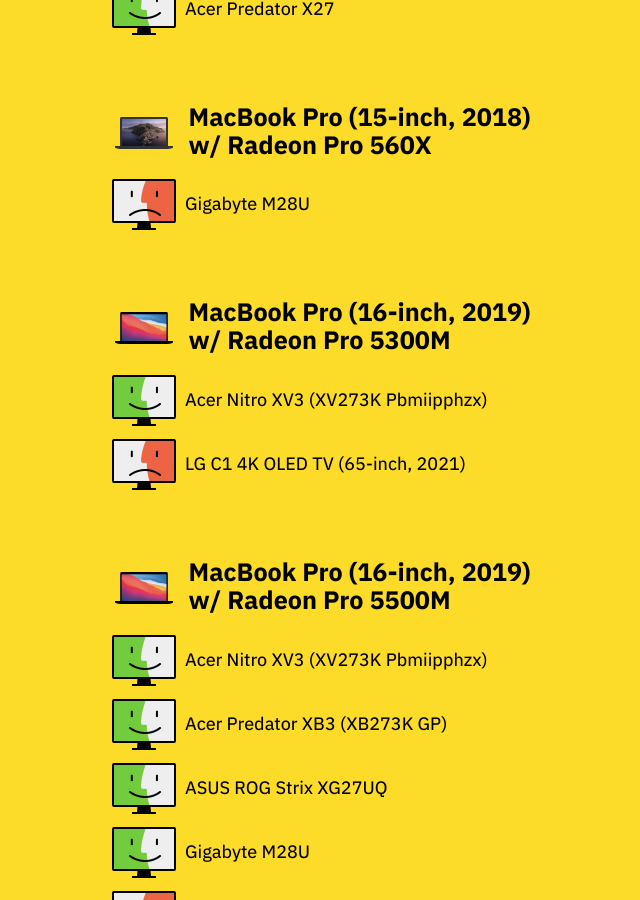
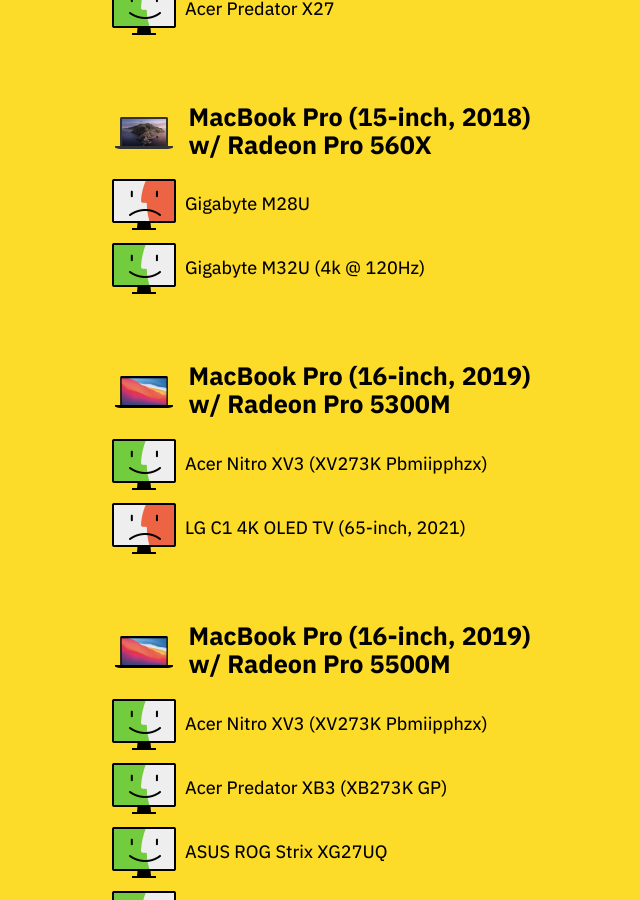
Before and after one commit to tonsky/tonsky.github.io, a Jekyll site: the page built from _posts/2021-02-24-monitors-mac.md, in a window 1280 px wide and 900 px high, scrolled down 2044 px. Shown: the whole window, without its empty margins (257-897 px from the left). Built offline with Jekyll 4.4.1, drawn with Linux system fonts in a browser that asks for light colours.

Commit message:
Added Macbook 15" 2018

```diff
--- a/_posts/2021-02-24-monitors-mac.md
+++ b/_posts/2021-02-24-monitors-mac.md
@@ -62,6 +62,7 @@
 ## <img src="mbp_15_2019.png" height=32> <span>MacBook Pro (15-inch, 2018) w/ Radeon Pro 560X</span>
 
 <div class="row"><img src="doesnt_work.png" height=64> <span>Gigabyte M28U</span></div>
+<div class="row"><img src="works.png" height=64> <span>Gigabyte M32U (4k @ 120Hz)</span></div>
 
 ## <img src="mbp_16_2020.png" height=32> <span>MacBook Pro (16-inch, 2019) w/ Radeon Pro 5300M</span>
 
```
